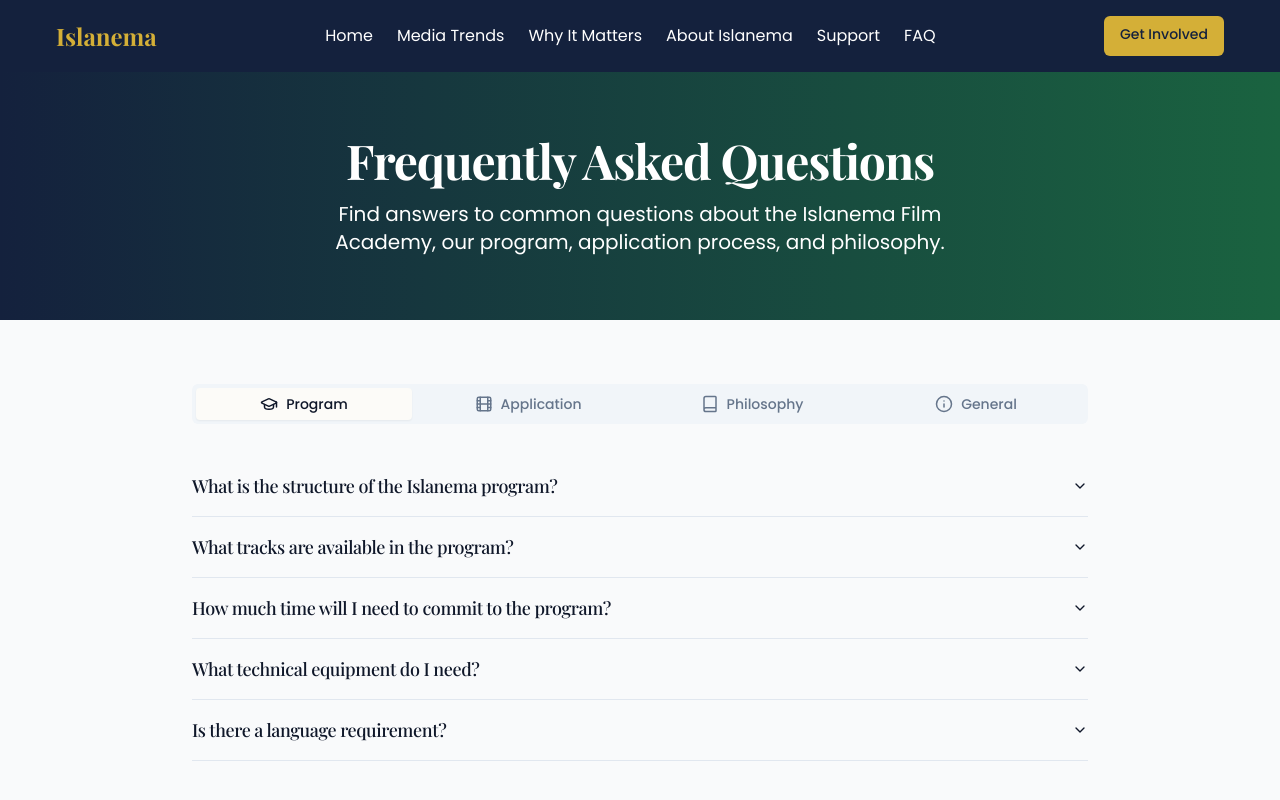
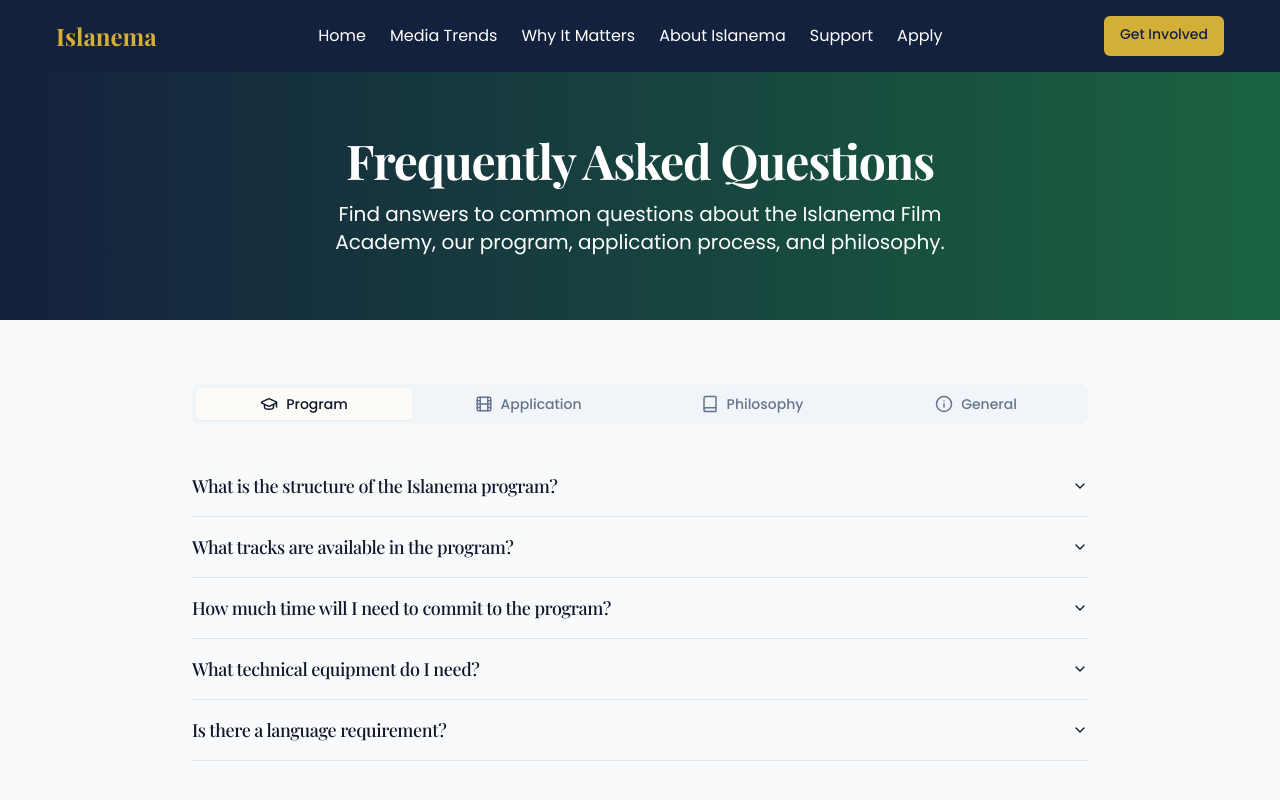
Before and after one commit to faiben/islanema-lens-app, a React (Vite) app: page /faq in a window 1280 px wide. Shown: the top 800 px of the page. Built offline with nearby package versions, Linux system fonts and the light colour scheme.

Commit message:
Remove FAQ link and add Apply link
Removes the FAQ link from the header menu and adds an Apply link, which routes to the student application form.

```diff
--- a/src/components/Navbar.tsx
+++ b/src/components/Navbar.tsx
@@ -20,7 +20,7 @@ const Navbar = () => {
           <Link to="/why" className="hover:text-islanema-gold transition-colors">Why It Matters</Link>
           <Link to="/about" className="hover:text-islanema-gold transition-colors">About Islanema</Link>
           <Link to="/support" className="hover:text-islanema-gold transition-colors">Support</Link>
-          <Link to="/faq" className="hover:text-islanema-gold transition-colors">FAQ</Link>
+          <Link to="/apply" className="hover:text-islanema-gold transition-colors">Apply</Link>
         </div>
 
         <Button
@@ -57,8 +57,8 @@ const Navbar = () => {
             <Link to="/support" className="hover:text-islanema-gold transition-colors" onClick={() => setIsMenuOpen(false)}>
               Support
             </Link>
-            <Link to="/faq" className="hover:text-islanema-gold transition-colors" onClick={() => setIsMenuOpen(false)}>
-              FAQ
+            <Link to="/apply" className="hover:text-islanema-gold transition-colors" onClick={() => setIsMenuOpen(false)}>
+              Apply
             </Link>
             <Button
               className="w-full mt-2 bg-islanema-gold text-islanema-blue hover:bg-islanema-green hover:text-white"
```
